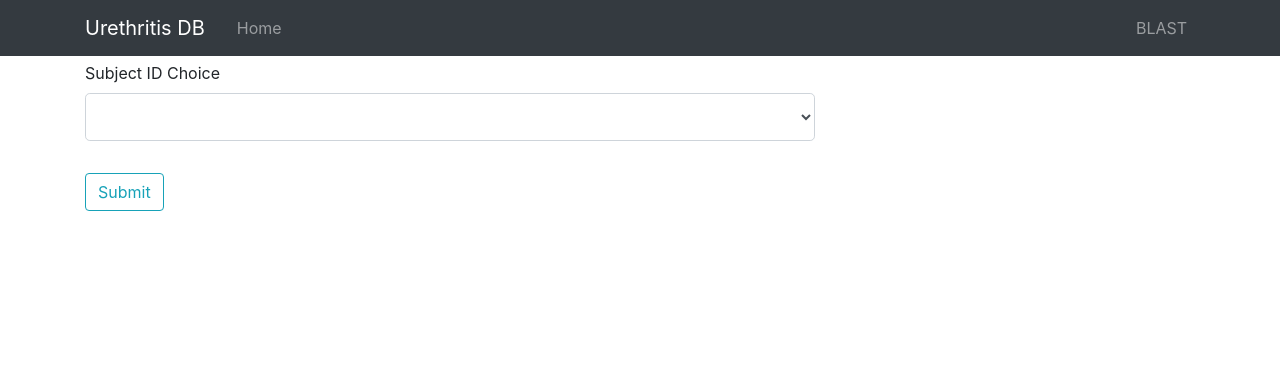
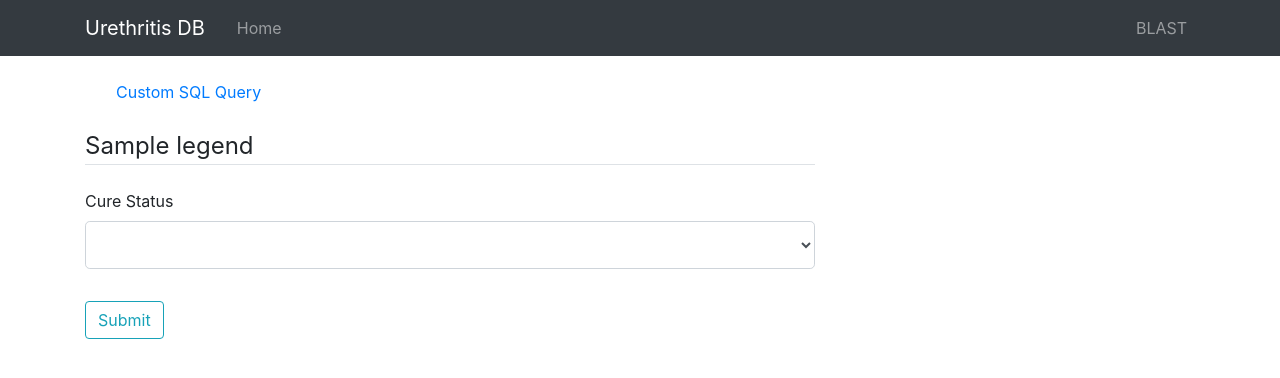
Before and after one commit to karolinasenkow/laud_demo, a Flask app: template laud/templates/choose_query.html in a window 1280 px wide. Shown: the top 378 px of the page. Run offline with Flask 2, Linux system fonts and the light colour scheme; the template is opened without the code that fills it: values that come from a table or form of the project are taken from there, most other values are stand-ins (such as "Sample title", 1, 10 or a date in 2020); lists and menus that the app fills with data are empty; parts of the project's set-up code (start-up, migrations or seed data) failed here and were passed over; some libraries are stand-ins or nearby versions.

Commit message:
added custom sql search & incomplete select sql search

```diff
--- a/laud/forms.py
+++ b/laud/forms.py
@@ -8,23 +8,62 @@ from laud import db
 from laud.models import Metadata
 from wtforms.fields.html5 import DateField
 
+sample_id = Metadata.query.with_entities(Metadata.sample_id).distinct()
+subject_id = Metadata.query.with_entities(Metadata.subject_id).distinct()
+event = Metadata.query.with_entities(Metadata.event).distinct()
+taxa_type = Metadata.query.with_entities(Metadata.taxa_type).distinct()
 species = Metadata.query.with_entities(Metadata.taxa_name).distinct()
-subject_id = Metadata.query.with_entities(Metadata.subject_id).distinct()
+cure = Metadata.query.with_entities(Metadata.cure_status).distinct()
 
-# test choices (select field)
+# mysql query choices (select field)
+
+# sample id
+sample_id1 = list()
+for row in sample_id:
+    rowDict=row._asdict()
+    sample_id1.append(rowDict)
+sample_choice = [(None,"")]+[(row['sample_id'],row['sample_id']) for row in sample_id1]
+
+# subject id
+subject_id1 = list()
+for row in subject_id:
+    rowDict=row._asdict()
+    subject_id1.append(rowDict)
+subject_choice = [(None,"")]+[(row['subject_id'],row['subject_id']) for row in subject_id1]
+
+# event
+event1 = list()
+for row in event:
+    rowDict=row._asdict()
+    event1.append(rowDict)
+event_choice = [(None,"")]+[(row['event'],row['event']) for row in event1]
+
+# taxa type
+taxa_type1=list()
+for row in taxa_type:
+    rowDict=row._asdict()
+    taxa_type1.append(rowDict)
+type_choice = [(None, "")]+[(row['taxa_type'],row['taxa_type']) for row in taxa_type1]
+
+# taxa name
 species1=list()
 for row in species:
     rowDict=row._asdict()
     species1.append(rowDict)
-species_choice = [(row['taxa_name'],row['taxa_name']) for row in species1]
+species_choice = [(None, "")]+[(row['taxa_name'],row['taxa_name']) for row in species1]
 
-subject_id1 = list()
-for row in subject_id:
+# cure status
+cure1=list()
+for row in cure:
     rowDict=row._asdict()
-    subject_id1.append(rowDict)
-subject_choice = [(row['subject_id'],row['subject_id']) for row in subject_id1]
+    cure1.append(rowDict)
+cure_choice = [(row['cure_status'],row['cure_status']) for row in cure1]
 
 class ChoiceForm(FlaskForm):
-    species_result=SelectField('Species Choice', choices=species_choice)
-    subject_result=SelectField('Subject ID Choice', choices=subject_choice)
+    sample_result=SelectField('Sample ID', choices=sample_choice, default=None)
+    subject_result=SelectField('Subject ID', choices=subject_choice, default=None)
+    event_result=SelectField('Event', choices=event_choice, default=None)
+    type_result=SelectField('Taxa Type', choices=type_choice, default=None)
+    species_result=SelectField('Species', choices=species_choice, default=None)
+    cure_result=SelectField('Cure Status', choices=cure_choice, default='')
     submit = SubmitField('Submit')
--- a/laud/query.txt
+++ b/laud/query.txt
@@ -1 +1 @@
-GATCGGATCGATCG
+ATGAGTCTAGCATGCTAGCATGGCAT
--- a/laud/templates/choose_query.html
+++ b/laud/templates/choose_query.html
@@ -1,11 +1,81 @@
 {% extends "layout.html" %}
 {% block content %}
+<br>
+<br>
+<br>
+<div class="col-md-4">
+    <div class="content-section">
+        <ul class="list-group">
+          <a class="nav-item nav-link" href="{{ url_for('adv_sql') }}">Custom SQL Query</a>
+        </ul>
+      </p>
+    </div>
+  </div>
+
+
 <div class="content-section">
     <form method="POST" action="">
         {{ form.hidden_tag() }}
         <fieldset class="form-group">
             <legend class="border-bottom mb-4">{{ legend }}</legend>
 			{% if legend == "Choose Query" %}
+
+            <div class="form-group">
+                {{ form.sample_result.label(class="form-control-label") }}
+                {% if form.sample_result.errors %}
+                    {{ form.sample_result(class="form-control form-control-lg is-invalid") }}
+                    <div class="invalid-feedback">
+                        {% for error in form.sample_result.errors %}
+                            <span>{{ error }}</span>
+                        {% endfor %}
+                    </div>
+                {% else %}
+                    {{ form.sample_result(class="form-control form-control-lg") }}
+                {% endif %}
+            </div>
+
+            <div class="form-group">
+                {{ form.subject_result.label(class="form-control-label") }}
+                {% if form.subject_result.errors %}
+                    {{ form.subject_result(class="form-control form-control-lg is-invalid") }}
+                    <div class="invalid-feedback">
+                        {% for error in form.subject_result.errors %}
+                            <span>{{ error }}</span>
+                        {% endfor %}
+                    </div>
+                {% else %}
+                    {{ form.subject_result(class="form-control form-control-lg") }}
+                {% endif %}
+            </div>
+
+            <div class="form-group">
+                {{ form.event_result.label(class="form-control-label") }}
+                {% if form.event_result.errors %}
+                    {{ form.event_result(class="form-control form-control-lg is-invalid") }}
+                    <div class="invalid-feedback">
+                        {% for error in form.event_result.errors %}
+                            <span>{{ error }}</span>
+                        {% endfor %}
+                    </div>
+                {% else %}
+                    {{ form.event_result(class="form-control form-control-lg") }}
+                {% endif %}
+            </div>
+
+            <div class="form-group">
+                {{ form.type_result.label(class="form-control-label") }}
+                {% if form.type_result.errors %}
+                    {{ form.type_result(class="form-control form-control-lg is-invalid") }}
+                    <div class="invalid-feedback">
+                        {% for error in form.type_result.errors %}
+                            <span>{{ error }}</span>
+                        {% endfor %}
+                    </div>
+                {% else %}
+                    {{ form.type_result(class="form-control form-control-lg") }}
+                {% endif %}
+            </div>
+
             <div class="form-group">
                 {{ form.species_result.label(class="form-control-label") }}
                 {% if form.species_result.errors %}
@@ -22,16 +92,16 @@
 			{% endif %}
 
             <div class="form-group">
-                {{ form.subject_result.label(class="form-control-label") }}
-                {% if form.subject_result.errors %}
-                    {{ form.subject_result(class="form-control form-control-lg is-invalid") }}
+                {{ form.cure_result.label(class="form-control-label") }}
+                {% if form.cure_result.errors %}
+                    {{ form.cure_result(class="form-control form-control-lg is-invalid") }}
                     <div class="invalid-feedback">
-                        {% for error in form.subject_result.errors %}
+                        {% for error in form.cure_result.errors %}
                             <span>{{ error }}</span>
                         {% endfor %}
                     </div>
                 {% else %}
-                    {{ form.subject_result(class="form-control form-control-lg") }}
+                    {{ form.cure_result(class="form-control form-control-lg") }}
                 {% endif %}
             </div>
         </fieldset>
@@ -40,4 +110,5 @@
         </div>
     </form>
 </div>
+
 {% endblock content %}
--- a/laud/templates/layout.html
+++ b/laud/templates/layout.html
@@ -50,8 +50,8 @@
           {% endwith %}
           {% block content %}{% endblock %}
         </div>
-      </div>
-    </main>
+    </div>
+</main>
 
 
     <!-- Optional JavaScript -->
```
Also changed, not shown: laud/routes.py (+17 -16 lines), laud/templates/adv_sql.html (added, +15 -0 lines), 2 other files.
